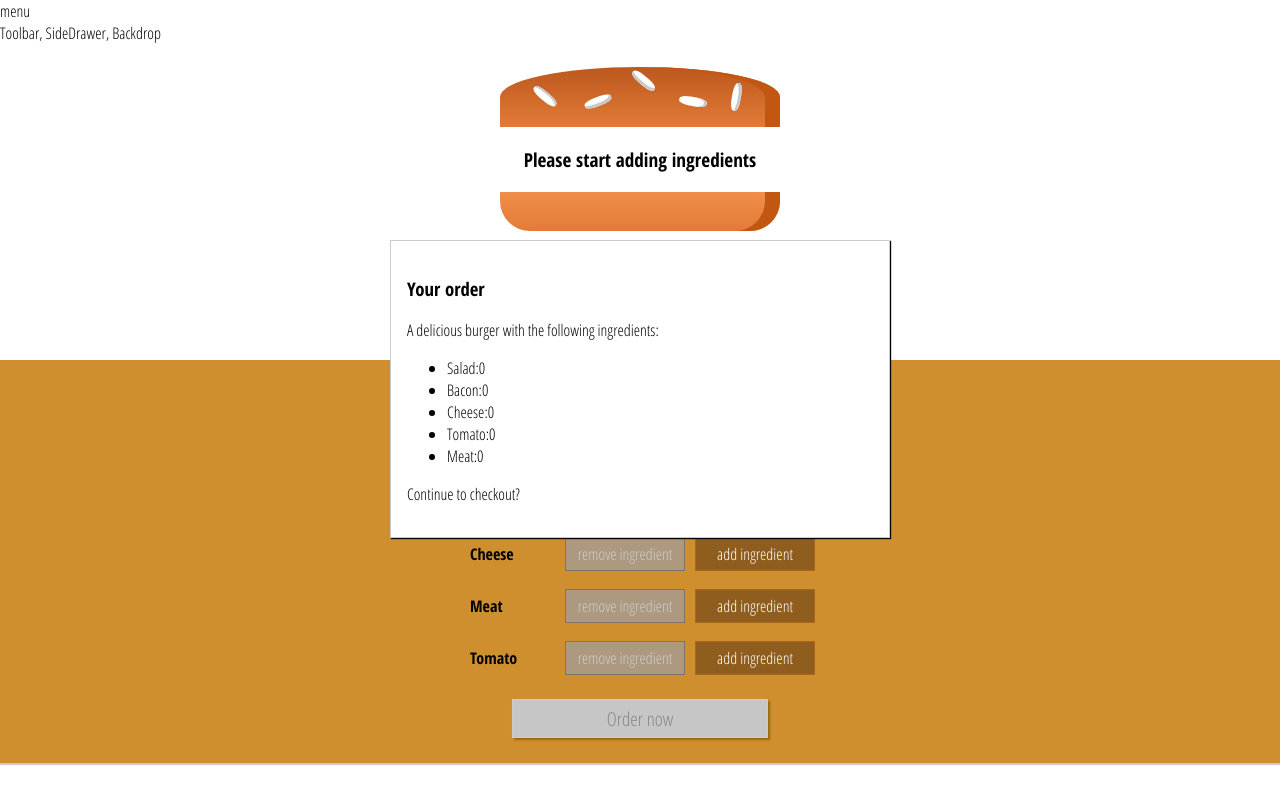
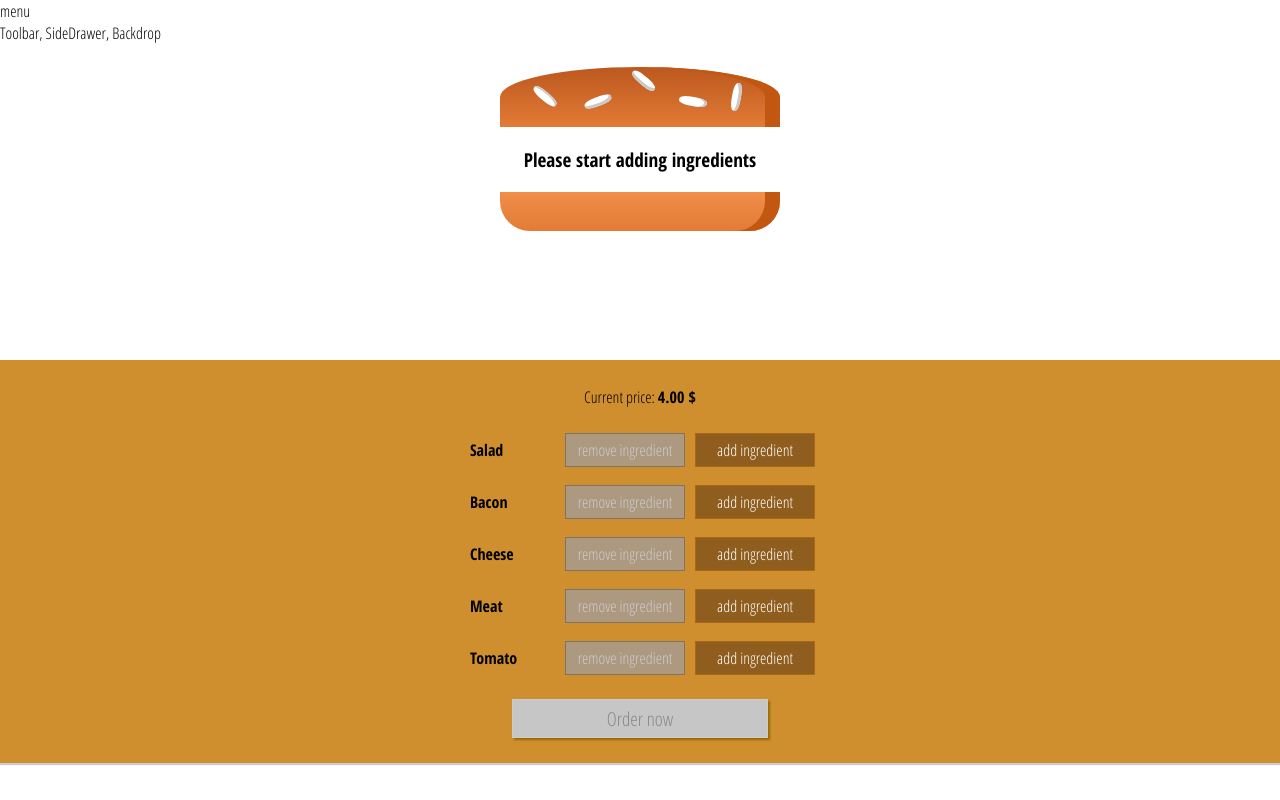
Before and after one commit to julia-dizhak/burger-builder, a React app in the folder app/: page / in a window 1280 px wide. Built offline with nearby package versions, Linux system fonts and the light colour scheme.

Commit message:
show and hide modal with animation

```diff
--- a/app/src/components/Burger/BuildControls/index.js
+++ b/app/src/components/Burger/BuildControls/index.js
@@ -25,7 +25,8 @@
         ))}
         <button
             className={classes.OrderButton}
-            disabled={!props.purchasable}>Order now</button>
+            disabled={!props.purchasable}
+            onClick={props.ordered}>Order now</button>
     </div>
 );
 
--- a/app/src/components/Burger/OrderSummary/index.js
+++ b/app/src/components/Burger/OrderSummary/index.js
@@ -9,7 +9,7 @@
             return (
                 // ? why it should be unique key here
                 <li key={igKey}>
-                    <span style={ {textTransform: 'capitalize'} }>{igKey}</span>:
+                    <span style={ {textTransform: 'capitalize'} }>{igKey}</span>:&nbsp;
                     {props.ingredients[igKey]}
                 </li>
             )
--- a/app/src/components/UI/Modal/Modal.css
+++ b/app/src/components/UI/Modal/Modal.css
@@ -9,7 +9,7 @@
     left: 15%;
     top: 30%;
     box-sizing: border-box;
-    transition: all 0.3s ease-out;
+    transition: all 0.3s ease-in-out;
 }
 
 @media (min-width: 600px) {
--- a/app/src/components/UI/Modal/index.js
+++ b/app/src/components/UI/Modal/index.js
@@ -4,7 +4,12 @@
 
 
 const modal = (props) => (
-    <div className={classes.Modal}>
+    <div
+        className={classes.Modal}
+        style={{
+            transform: props.show ? 'translateY(0)' : 'translateY(-100vh)',
+            opacity: props.show ? 1 : 0
+        }}>
         {props.children}
     </div>
 );
--- a/app/src/containers/BurgerBuilder.js
+++ b/app/src/containers/BurgerBuilder.js
@@ -26,8 +26,10 @@
             meat: 0
         },
         totalPrice: 4,
-        purchasable: false
+        purchasable: false,
+        purchasing: false
     };
+
 
     updatePurchaseState (ingredients) {
         // total amount of ingredients
@@ -83,6 +85,10 @@
         this.updatePurchaseState(updatedIngredients);
     };
 
+     purchaseHandler = () => {
+         this.setState({purchasing: true});
+     };
+
     render() {
         const disabledInfo = {
             ...this.state.ingredients
@@ -94,7 +100,7 @@
 
         return (
             <Aux>
-                <Modal>
+                <Modal show={this.state.purchasing}>
                     <OrderSummary ingredients={this.state.ingredients} />
                 </Modal>
                 <Burger ingredients={this.state.ingredients} />
@@ -103,6 +109,7 @@
                     ingredientRemove={this.removeIngredientHandler}
                     disabled={disabledInfo}
                     price={this.state.totalPrice}
+                    ordered={this.purchaseHandler}
                     purchasable={this.state.purchasable} />
             </Aux>
         );
```
